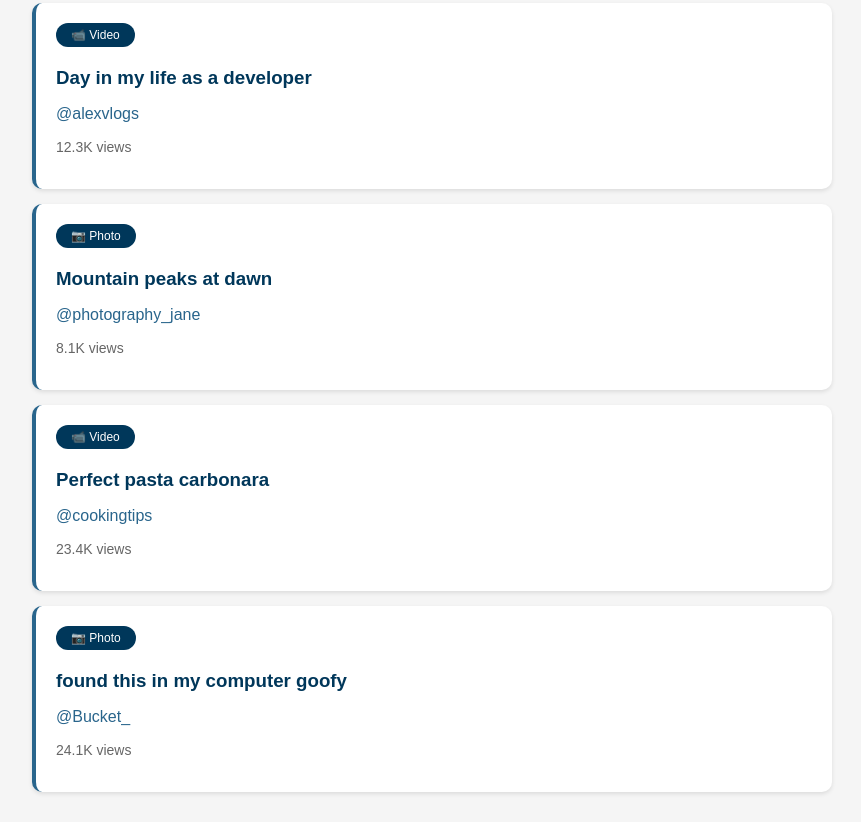
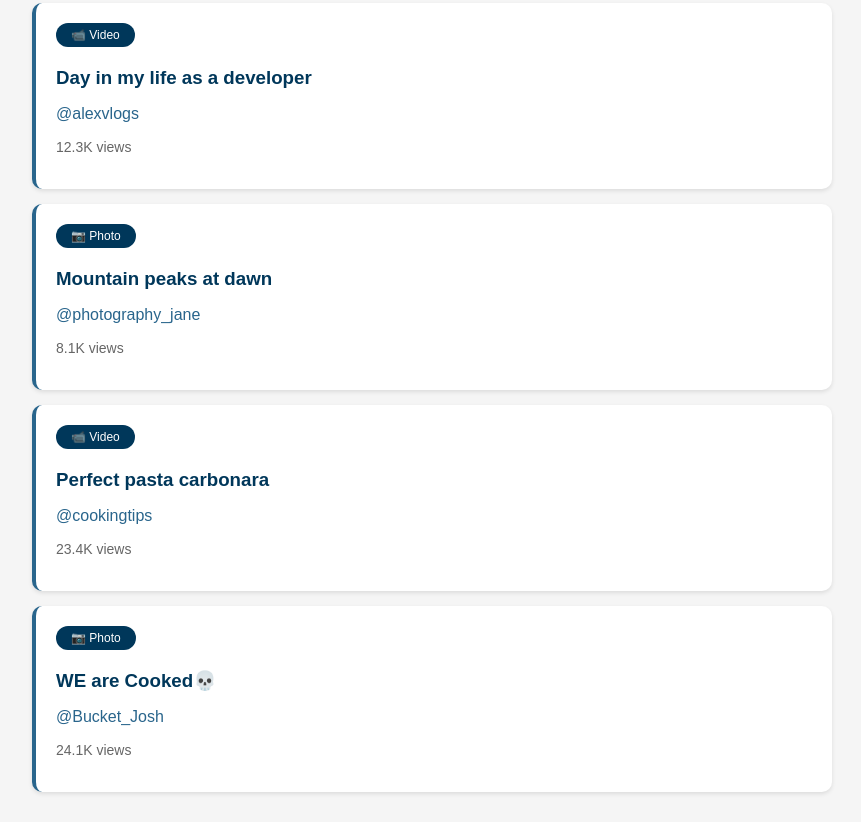
Before and after one commit to jimmymcjohnson/day-one-part-2, a plain HTML site: page index.html in a window 1280 px wide. Shown: the part 872-1694 px from the top of the page, without its empty margins (208-1069 px from the left). Drawn offline with Linux system fonts and the light colour scheme.

Commit message:
Update index.html

```diff
--- a/index.html
+++ b/index.html
@@ -154,8 +154,8 @@
 
       <div class="post-card">
             <span class="post-type">📷 Photo</span>
-            <h3 style="color: #00375a; margin: 10px 0;">found this in my computer goofy</h3>
-            <p style="color: #29658c;">@Bucket_</p>
+            <h3 style="color: #00375a; margin: 10px 0;">WE are Cooked💀</h3>
+            <p style="color: #29658c;">@Bucket_Josh</p>
             <p style="color: #666; font-size: 14px;">24.1K views</p>
       </div>
     </div>
```
